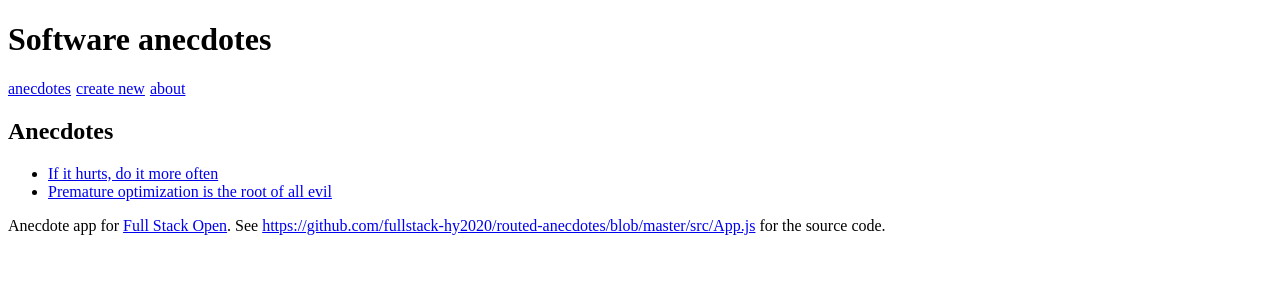
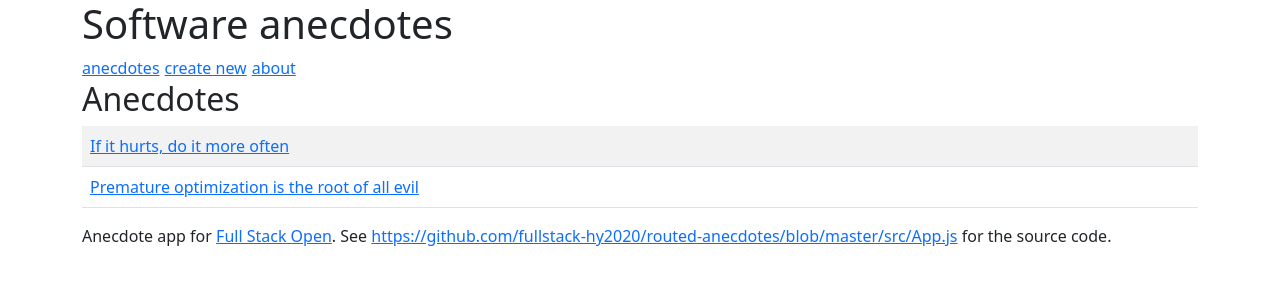
Before and after one commit to virag-ky/FullStackOpen-Part7, a React (Create React App) app in the folder anecdotes/: page / in a window 1280 px wide. Shown: the top 300 px of the page. Built offline with nearby package versions, Linux system fonts and the light colour scheme.

Commit message:
Install react-bootstrap and style the form component

```diff
--- a/anecdotes/package.json
+++ b/anecdotes/package.json
@@ -7,6 +7,7 @@
     "@testing-library/react": "^13.4.0",
     "@testing-library/user-event": "^13.5.0",
     "react": "^18.2.0",
+    "react-bootstrap": "^2.7.2",
     "react-dom": "^18.2.0",
     "react-router-dom": "^6.8.2",
     "react-scripts": "5.0.1",
--- a/anecdotes/public/index.html
+++ b/anecdotes/public/index.html
@@ -25,6 +25,12 @@
       Learn how to configure a non-root public URL by running `npm run build`.
     -->
     <title>React App</title>
+    <link
+      rel="stylesheet"
+      href="https://cdn.jsdelivr.net/npm/bootstrap@5.2.3/dist/css/bootstrap.min.css"
+      integrity="sha384-rbsA2VBKQhggwzxH7pPCaAqO46MgnOM80zW1RWuH61DGLwZJEdK2Kadq2F9CUG65"
+      crossorigin="anonymous"
+    />
   </head>
   <body>
     <noscript>You need to enable JavaScript to run this app.</noscript>
--- a/anecdotes/src/App.js
+++ b/anecdotes/src/App.js
@@ -1,6 +1,7 @@
 import { useState } from 'react';
 import { Routes, Route, Link, useMatch, useNavigate } from 'react-router-dom';
 import { useField } from './hooks';
+import { Table, Form, Button } from 'react-bootstrap';
 
 const Menu = () => {
   const padding = {
@@ -24,13 +25,17 @@ const Menu = () => {
 const AnecdoteList = ({ anecdotes }) => (
   <div>
     <h2>Anecdotes</h2>
-    <ul>
-      {anecdotes.map((anecdote) => (
-        <li key={anecdote.id}>
-          <Link to={`/${anecdote.id}`}>{anecdote.content}</Link>
-        </li>
-      ))}
-    </ul>
+    <Table striped>
+      <tbody>
+        {anecdotes.map((anecdote) => (
+          <tr key={anecdote.id}>
+            <td>
+              <Link to={`/${anecdote.id}`}>{anecdote.content}</Link>
+            </td>
+          </tr>
+        ))}
+      </tbody>
+    </Table>
   </div>
 );
 
@@ -72,42 +77,35 @@ const CreateNew = (props) => {
   const content = useField('text');
   const author = useField('text');
   const info = useField('text');
-  const reset = useField('text');
 
   const handleSubmit = (e) => {
     e.preventDefault();
     props.addNew({
-      content,
-      author,
-      info,
+      content: content.value,
+      author: author.value,
+      info: info.value,
       votes: 0,
     });
     navigate('/');
   };
 
-  const resetInputs = () => {
-    reset();
-  };
-
   return (
     <div>
       <h2>create a new anecdote</h2>
-      <form onSubmit={handleSubmit}>
-        <div>
-          content
-          <input {...content[0]} />
-        </div>
-        <div>
-          author
-          <input {...author[0]} />
-        </div>
-        <div>
-          url for more info
-          <input {...info[0]} />
-        </div>
-        <button>create</button>
-      </form>
-      <button onClick={() => resetInputs()}>reset</button>
+      <Form onSubmit={handleSubmit}>
+        <Form.Group>
+          <Form.Label>content: </Form.Label>
+          <Form.Control {...content} />
+          <Form.Label>author: </Form.Label>
+          <Form.Control {...author} />
+          <Form.Label>info: </Form.Label>
+          <Form.Control {...info} />
+          <Button variant="primary" type="submit">
+            create
+          </Button>
+        </Form.Group>
+      </Form>
+      <Button variant="primary">reset</Button>
     </div>
   );
 };
@@ -156,21 +154,21 @@ const App = () => {
     }, 5000);
   };
 
-  const anecdoteById = (id) => anecdotes.find((a) => a.id === id);
+  // const anecdoteById = (id) => anecdotes.find((a) => a.id === id);
 
-  const vote = (id) => {
-    const anecdote = anecdoteById(id);
+  // const vote = (id) => {
+  //   const anecdote = anecdoteById(id);
 
-    const voted = {
-      ...anecdote,
-      votes: anecdote.votes + 1,
-    };
+  //   const voted = {
+  //     ...anecdote,
+  //     votes: anecdote.votes + 1,
+  //   };
 
-    setAnecdotes(anecdotes.map((a) => (a.id === id ? voted : a)));
-  };
+  //   setAnecdotes(anecdotes.map((a) => (a.id === id ? voted : a)));
+  // };
 
   return (
-    <div>
+    <div className="container">
       <h1>Software anecdotes</h1>
       <Menu />
       {notification}
--- a/anecdotes/src/hooks/index.js
+++ b/anecdotes/src/hooks/index.js
@@ -7,16 +7,9 @@ export const useField = (type) => {
     setValue(event.target.value);
   };
 
-  const reset = () => {
-    setValue('');
+  return {
+    type,
+    value,
+    onChange,
   };
-
-  return [
-    {
-      type,
-      value,
-      onChange,
-    },
-    reset,
-  ];
 };
```
Also changed, not shown: 1 other file (tests, documents, lock files or other folders).
